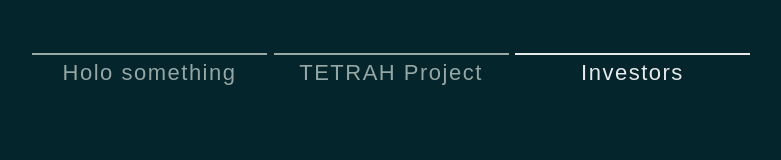
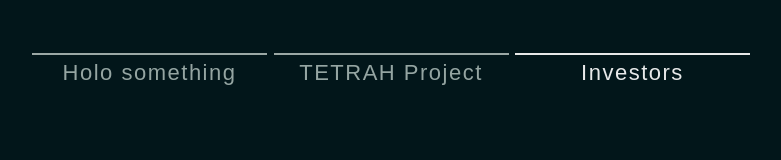
Before and after one commit to Holorun/Holosite, a plain HTML site: page investor.html in a window 1280 px wide. Shown: the whole page, without its empty margins (249-1030 px from the left). Drawn offline with Linux system fonts and the light colour scheme.

Commit message:
Update investoStyle.css

```diff
--- a/investoStyle.css
+++ b/investoStyle.css
@@ -5,7 +5,7 @@
 }
 
 body {
-    background-color: rgb(3, 37, 43);
+    background-color:rgb(2, 22, 26);
     font-family: Arial, Helvetica, sans-serif;
     min-height: 100vh;
 }
```
